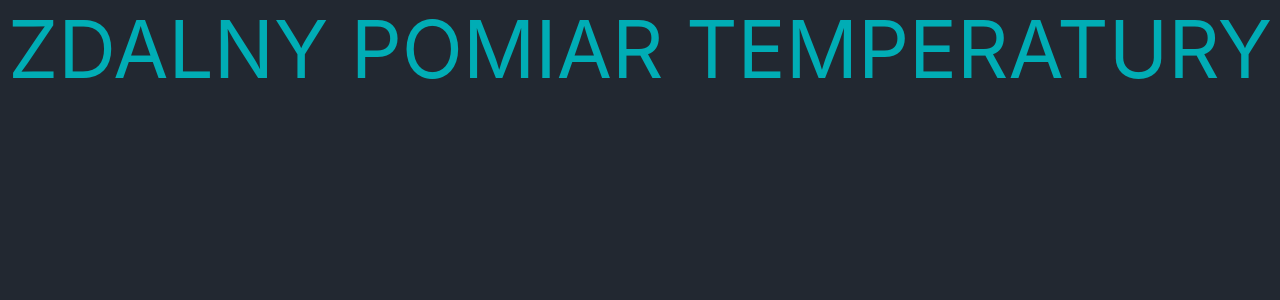
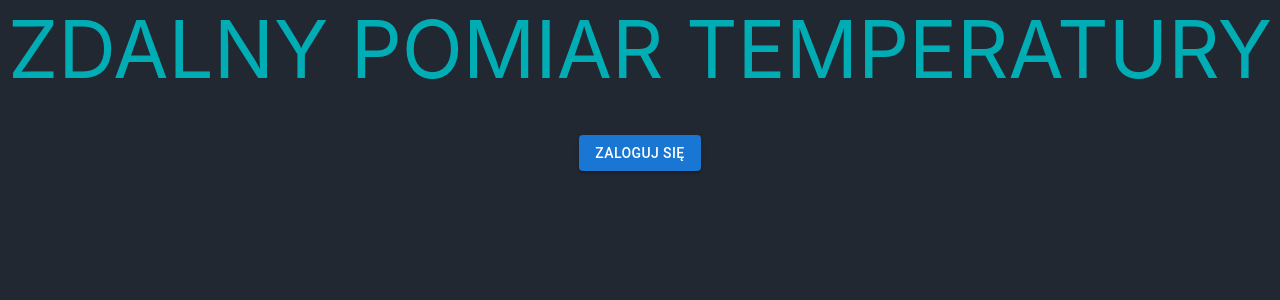
Before and after one commit to ArkJem/IoT_Remote_Measure, a React (Create React App) app in the folder frontend/temp_measurement/: page / in a window 1280 px wide. Shown: the top 300 px of the page. Built offline with nearby package versions, Linux system fonts and the light colour scheme.

Commit message:
front Prodct

```diff
--- a/frontend/temp_measurement/src/App.css
+++ b/frontend/temp_measurement/src/App.css
@@ -6,6 +6,3 @@
   color:#00ADB5;
   font-size: 80px;
 }
-.btn{
-  float: inherit;
-}
--- a/frontend/temp_measurement/src/App.js
+++ b/frontend/temp_measurement/src/App.js
@@ -2,12 +2,14 @@
 import {Link, Route, BrowserRouter as Router, Routes} from 'react-router-dom';
 import Login from "./components/LoginPg/Login";
 import FrontPage from "./components/FrontPg/FrontPage";
+import RegisterPage from "./components/RegisterPg/RegisterPage";
 function App() {
     return (
        <Router>
            <Routes>
                <Route path={"/"} element={<FrontPage/>}/>
                <Route path={"/login"} element={<Login/>} />
+               <Route path={"/register"} element={<RegisterPage/>} />
            </Routes>
        </Router>
     );
--- a/frontend/temp_measurement/src/components/FrontPg/FrontPage.css
+++ b/frontend/temp_measurement/src/components/FrontPg/FrontPage.css
@@ -1,8 +1,11 @@
 .frontPg {
-    width: 100vw;
+    width: auto;
     height: 100vh;
     text-align: center;
     background-color:#222831;
     color:#00ADB5;
     font-size: 80px;
 }
+.btn{
+    float: inherit;
+}
--- a/frontend/temp_measurement/src/components/FrontPg/FrontPage.js
+++ b/frontend/temp_measurement/src/components/FrontPg/FrontPage.js
@@ -1,8 +1,13 @@
 import {useTypingEffect} from "./hooks/typing-effect";
 import "./FrontPage.css"
+import {Button} from "@mui/material";
 export default function FrontPage(){
     const text = useTypingEffect("ZDALNY POMIAR TEMPERATURY",150);
     return(
-        <div className={"frontPg"}>{text}</div>
+            <div className={"frontPg"}>{text}
+            <div>
+                <Button className={"btn"} variant="contained" href={"/login"}>Zaloguj się </Button>
+            </div>
+            </div>
     )
 }
```
